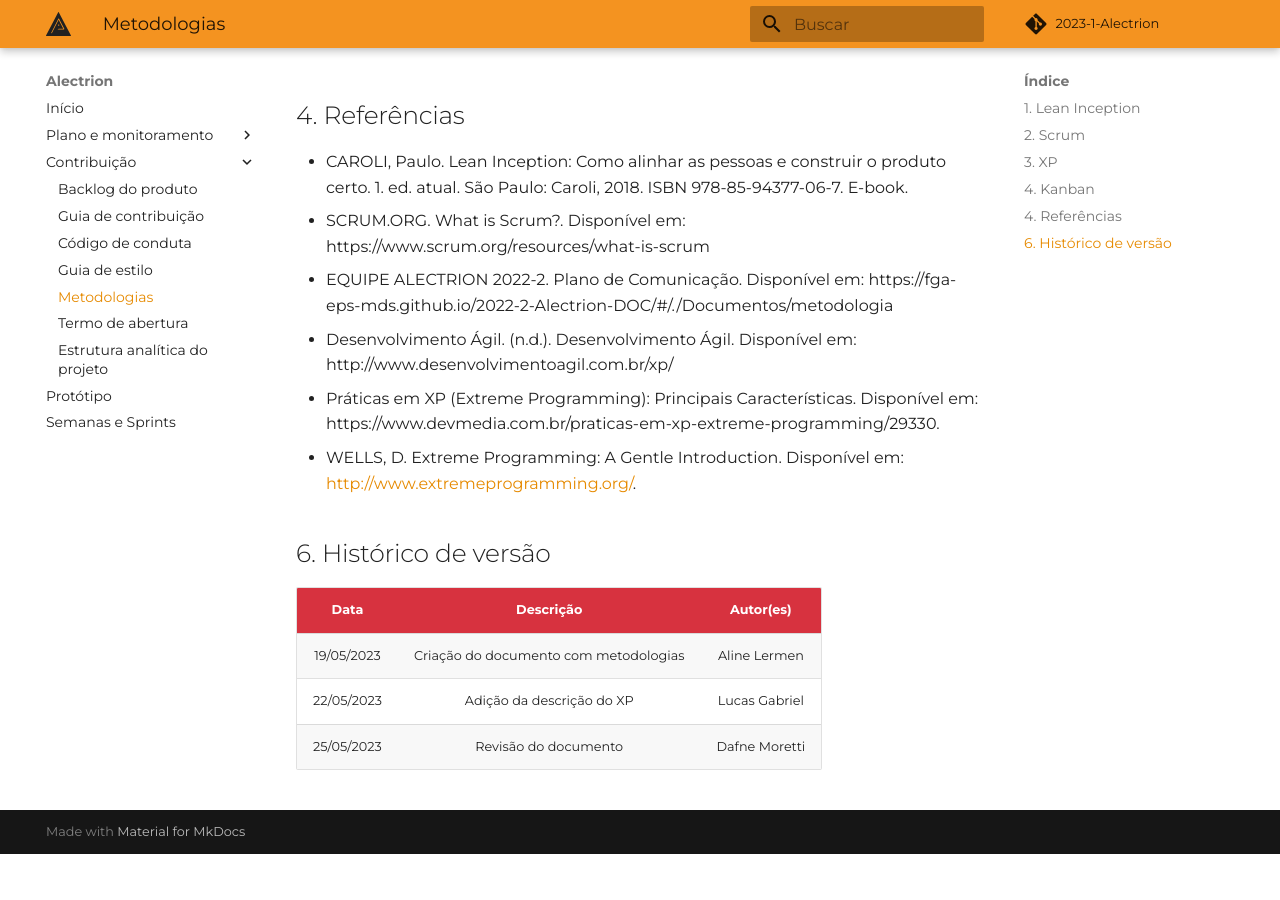
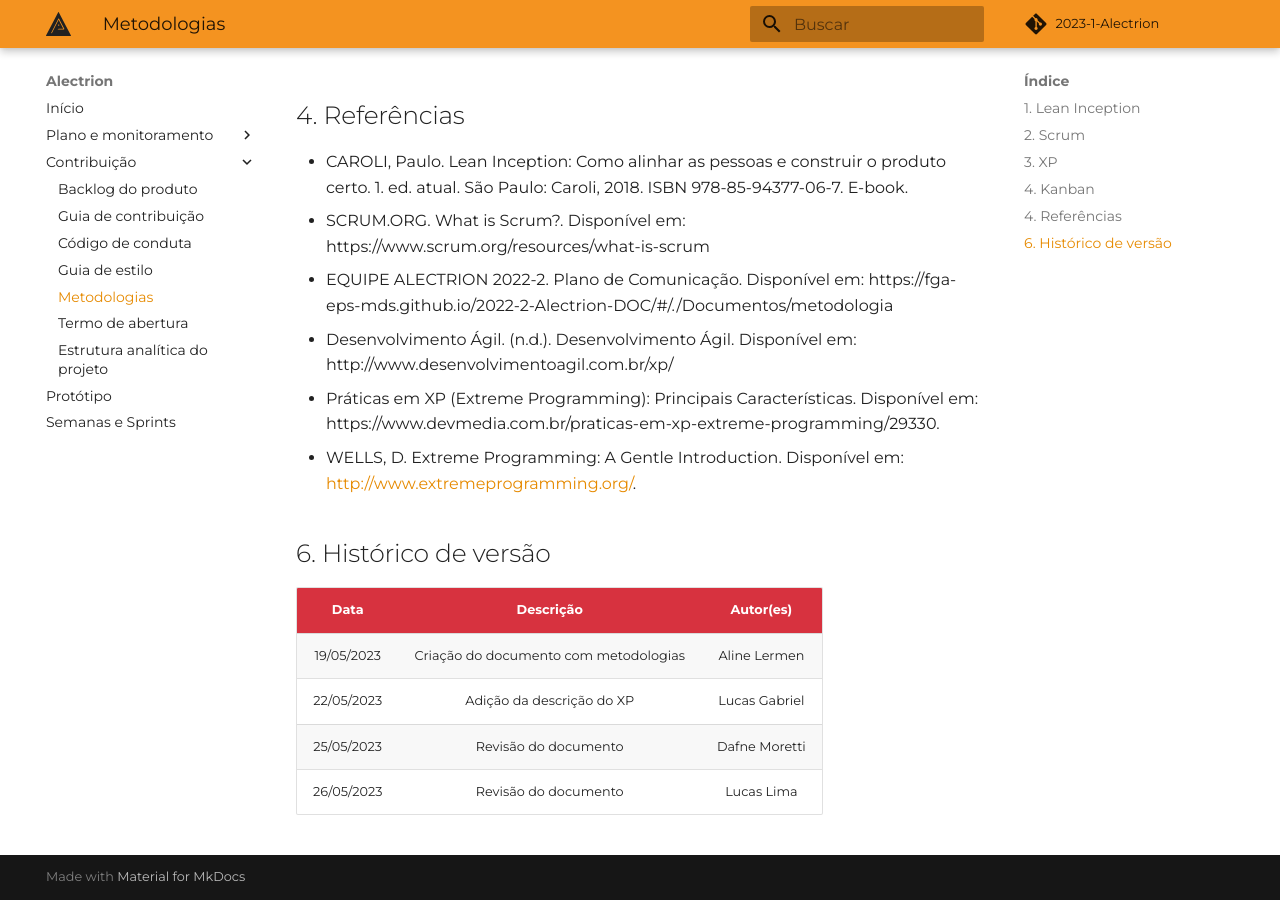
Before and after one commit to fga-eps-mds/2023-1-Alectrion-DOC, an MkDocs documentation site: the page built from docs/metodologias.md, in a window 1280 px wide and 900 px high, scrolled down 2514 px. Built offline with MkDocs 1.6.1 and Material for MkDocs 9.7.7, drawn with Linux system fonts in a browser that asks for light colours; some web fonts are replaced; comment, search, counter and statistics services are not loaded; before the commit the page ends 3368 px from its top, so only the background shows below that.

Commit message:
revisao doc

```diff
--- a/docs/metodologias.md
+++ b/docs/metodologias.md
@@ -73,3 +73,4 @@ O Kanban é um sistema de controle e gestão do fluxo de trabalho. Um quadro Kan
 | 19/05/2023 | Criação do documento com metodologias | Aline Lermen |
 | 22/05/2023 | Adição da descrição do XP | Lucas Gabriel |
 | 25/05/2023 | Revisão do documento | Dafne Moretti |
+| 26/05/2023 | Revisão do documento | Lucas Lima |
```
